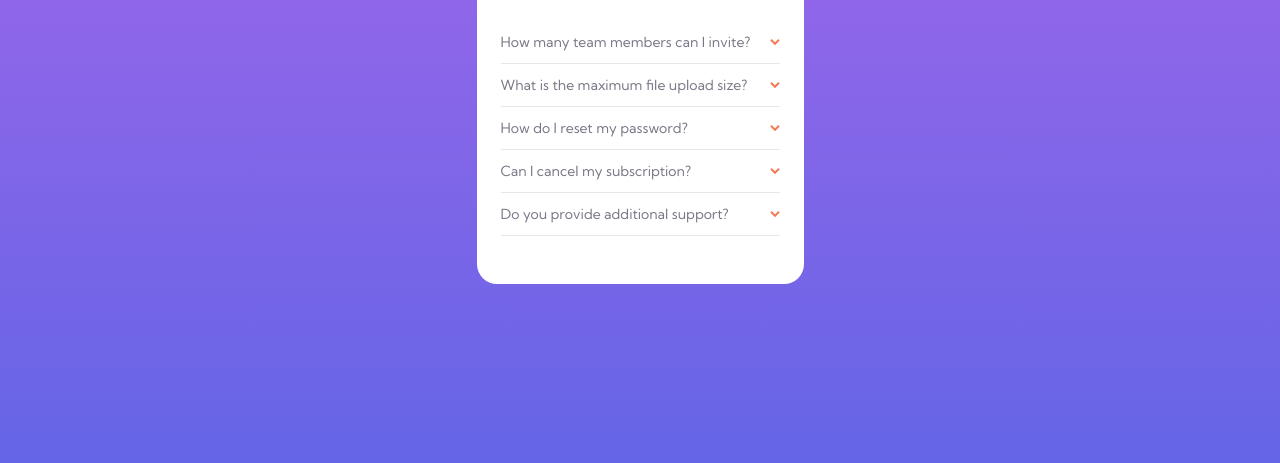
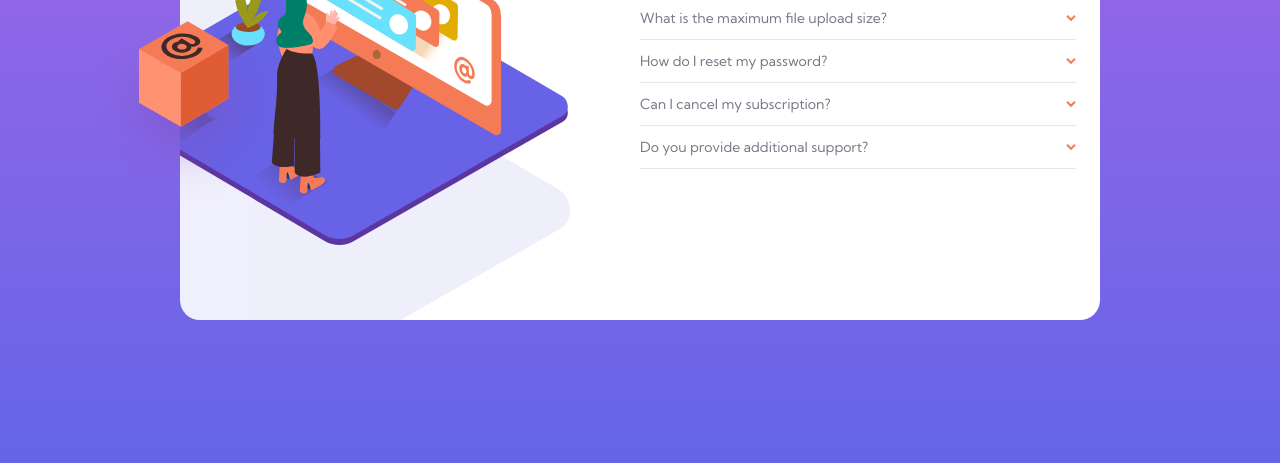
Before and after one commit to kennyputman/faq-accordion-card, a plain HTML site: page index.html in a window 1280 px wide. Shown: the part 337-800 px from the top of the page. Drawn offline with Linux system fonts and the light colour scheme.

Commit message:
format illustrations

```diff
--- a/index.html
+++ b/index.html
@@ -14,9 +14,16 @@
   <div class="container">
 
 
+    <div class="visible-overflow-container">
+      <img src="./images/illustration-box-desktop.svg" alt="" class="box">
       <main class="card">
+        <img src="./images/illustration-woman-online-mobile.svg" alt="" class="mobile-illustration">
+        <img src="./images/bg-pattern-mobile.svg" alt="" class="mobile-shadow">
+        <div class="desktop-illustration">
+          <img src="./images/illustration-woman-online-desktop.svg" alt="" class="illustration">
+          <img src="./images/bg-pattern-desktop.svg" alt="" class="shadow">
 
-      <img src="./images/illustration-woman-online-mobile.svg" alt="" class="header-img">
+        </div>
 
         <section class="dropdown-list">
           <h1>FAQ</h1>
@@ -29,7 +36,8 @@
               <img src="./images/icon-arrow-down.svg" alt="">
             </div>
             <p class="content">
-            You can invite up to 2 additional users on the Free plan. There is no limit on team members for the Premium
+              You can invite up to 2 additional users on the Free plan. There is no limit on team members for the
+              Premium
               plan.
             </p>
           </div>
@@ -94,6 +102,8 @@
 
       </main>
     </div>
+
+  </div>
   <script src="./index.js"></script>
 </body>
 
--- a/styles/main.css
+++ b/styles/main.css
@@ -31,13 +31,17 @@ body {
 
 .card {
   width: 327px;
-  margin: 148px 24px 0px 24px;
   border-radius: 20px;
   background-color: #fff;
   position: relative;
 }
 
-.header-img {
+.visible-overflow-container {
+  margin: 148px 24px 0px 24px;
+  position: relative;
+}
+
+.mobile-illustration {
   position: absolute;
   z-index: 10;
   top: -108px;
@@ -89,3 +93,75 @@ body {
   margin: 12px 0;
   color: var(--gray-blue-800);
 }
+
+.desktop-illustration {
+  display: none;
+}
+
+.box {
+  display: none;
+}
+
+.shadow {
+  display: none;
+}
+
+.mobile-shadow {
+  position: absolute;
+  margin-left: auto;
+  margin-right: auto;
+  left: 0;
+  right: 0;
+}
+
+@media (min-width: 1024px) {
+  .card {
+    min-height: 509px;
+    width: 920px;
+    display: flex;
+    flex-direction: row;
+    flex-wrap: nowrap;
+    overflow: hidden;
+  }
+
+  .dropdown-list {
+    flex: 1;
+    padding: 65px 24px 48px 24px;
+  }
+
+  .mobile-illustration {
+    display: none;
+  }
+
+  .mobile-shadow {
+    display: none;
+  }
+
+  .desktop-illustration {
+    display: block;
+    position: relative;
+    flex: 1;
+  }
+
+  .illustration {
+    z-index: 15;
+    position: absolute;
+    left: -84px;
+    top: calc((509px / 2) - (359px / 2));
+  }
+
+  .box {
+    display: block;
+    position: absolute;
+    z-index: 20;
+    left: -92px;
+    top: 208px;
+  }
+
+  .shadow {
+    position: absolute;
+    display: block;
+    left: -575px;
+    top: -275px;
+  }
+}
```
Lines whose indentation alone changed are shown as unchanged.
